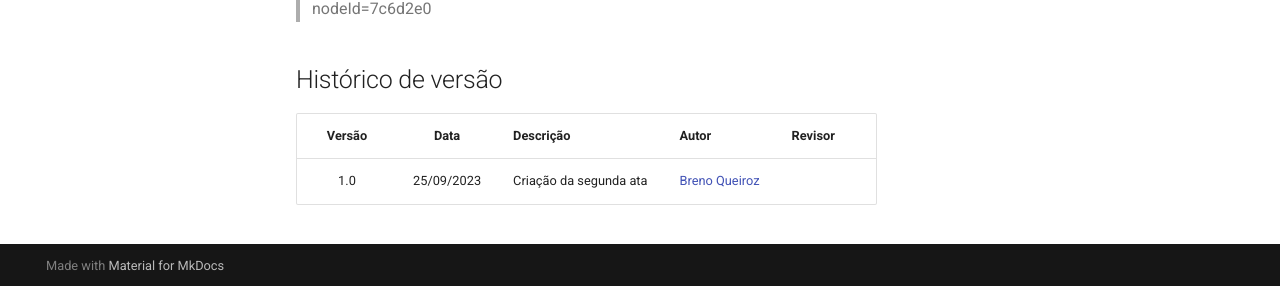
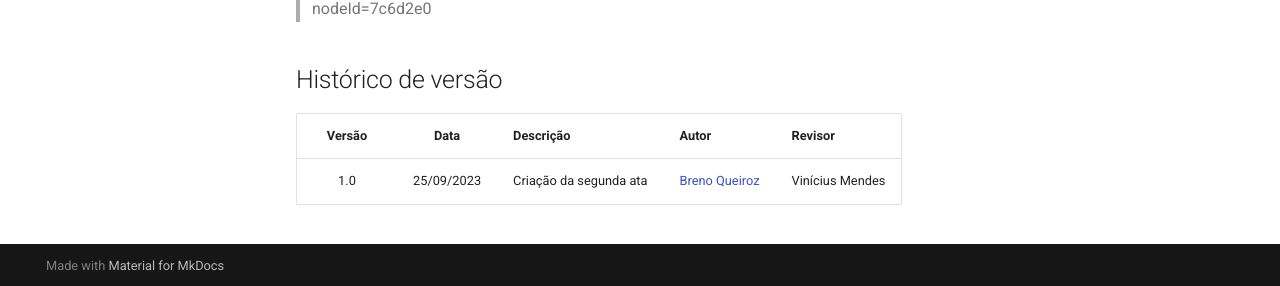
Before and after one commit to Interacao-Humano-Computador/2023.2-Ventoy, an MkDocs documentation site: the page built from docs/atas/ata2.md, in a window 1280 px wide and 900 px high, scrolled down 974 px. Shown: the part 611-897 px from the top of the window. Built offline with MkDocs 1.6.1 and Material for MkDocs 9.7.7, drawn with Linux system fonts in a browser that asks for light colours.

Commit message:
Adicionado revisor

```diff
--- a/docs/atas/ata2.md
+++ b/docs/atas/ata2.md
@@ -87,4 +87,4 @@ A próxima reunião ficou marcada para o dia 28/09/2023, às 21:00.
 
 | Versão | Data      | Descrição | Autor | Revisor |
 | :-:    | :-----:   | :------   | ----  | ------- |
-| 1.0    |25/09/2023 | Criação da segunda ata |[Breno Queiroz](https://github.com/brenob6)| |
+| 1.0    |25/09/2023 | Criação da segunda ata |[Breno Queiroz](https://github.com/brenob6)| Vinícius Mendes |
```
